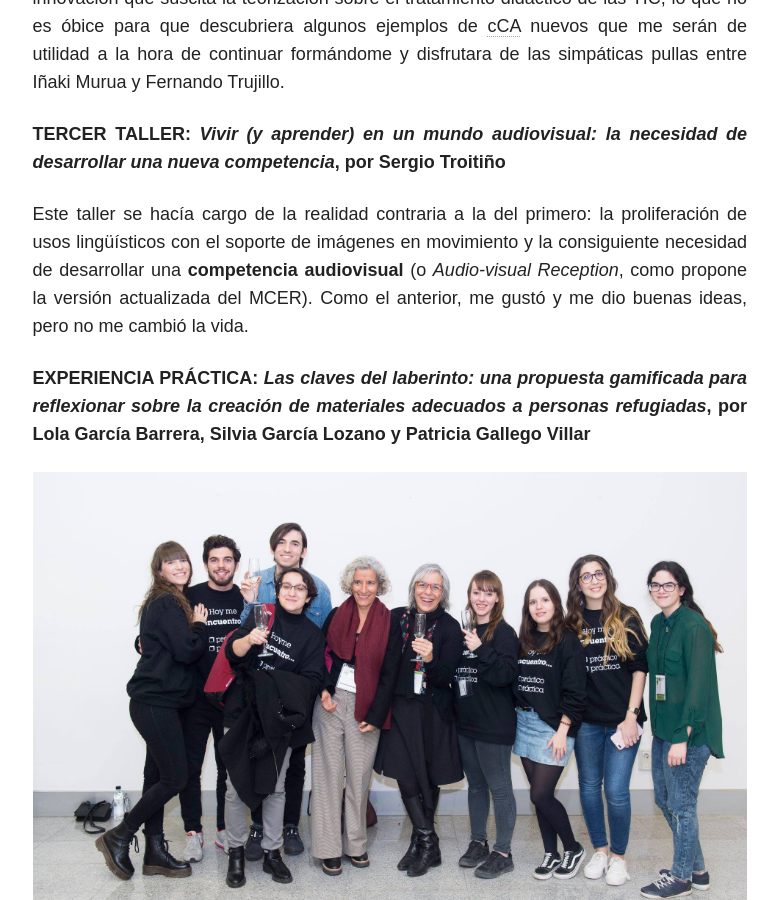
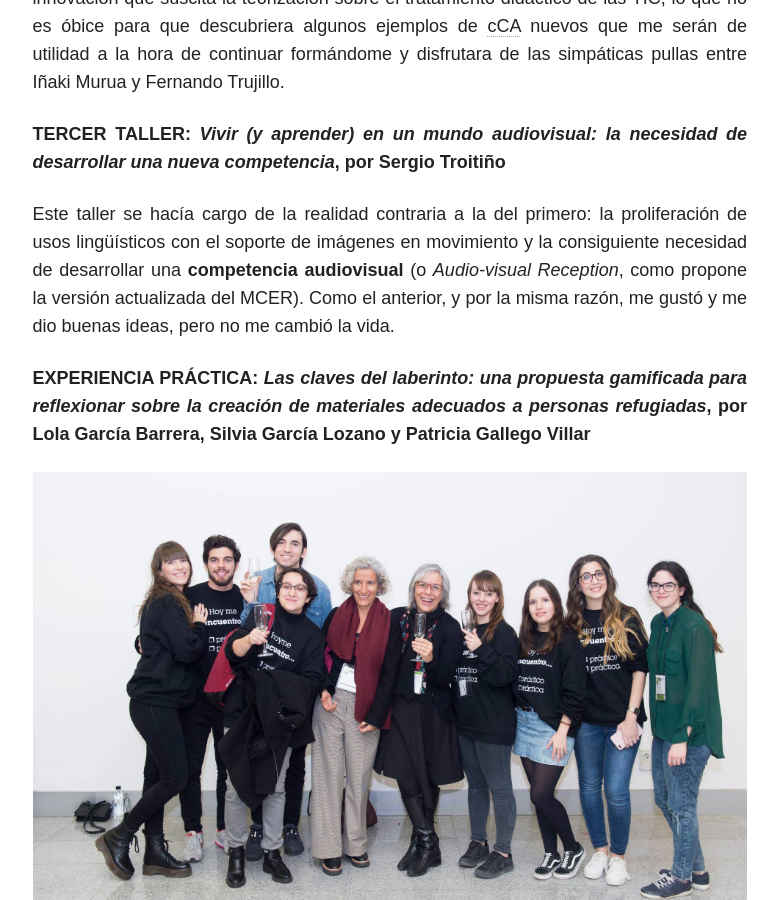
Before and after one commit to immalopez/immalopez.github.io, a Jekyll site: the page built from _posts/blog/2018-12-27-yo-una-joven-padawan.md, in a window 1280 px wide and 900 px high, scrolled down 4093 px. Shown: the whole window, without its empty margins (347-1125 px from the left). Built offline with Jekyll 4.4.1, drawn with Linux system fonts in a browser that asks for light colours; nearby versions of some CDN libraries; comment, search, counter and statistics services are not loaded.

Commit message:
Update 2018-12-27-yo-una-joven-padawan.md

```diff
--- a/_posts/blog/2018-12-27-yo-una-joven-padawan.md
+++ b/_posts/blog/2018-12-27-yo-una-joven-padawan.md
@@ -43,7 +43,7 @@
 
 **TERCER TALLER: _Vivir (y aprender) en un mundo audiovisual: la necesidad de desarrollar una nueva competencia_, por Sergio Troitiño**
 
-Este taller se hacía cargo de la realidad contraria a la del primero: la proliferación de usos lingüísticos con el soporte de imágenes en movimiento y la consiguiente necesidad de desarrollar una **competencia audiovisual** (o _Audio-visual Reception_, como propone la versión actualizada del MCER). Como el anterior, me gustó y me dio buenas ideas, pero no me cambió la vida.
+Este taller se hacía cargo de la realidad contraria a la del primero: la proliferación de usos lingüísticos con el soporte de imágenes en movimiento y la consiguiente necesidad de desarrollar una **competencia audiovisual** (o _Audio-visual Reception_, como propone la versión actualizada del MCER). Como el anterior, y por la misma razón, me gustó y me dio buenas ideas, pero no me cambió la vida.
 
 **EXPERIENCIA PRÁCTICA: _Las claves del laberinto: una propuesta gamificada para reflexionar sobre la creación de materiales adecuados a personas refugiadas_, por Lola García Barrera, Silvia García Lozano y Patricia Gallego Villar**
 
```
